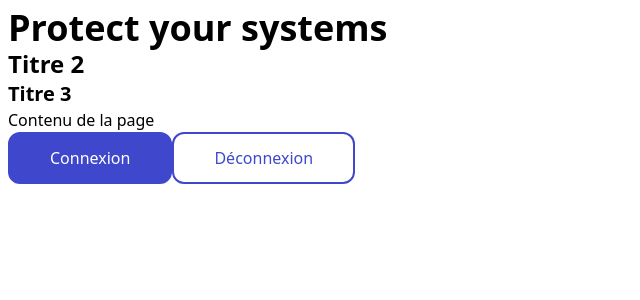
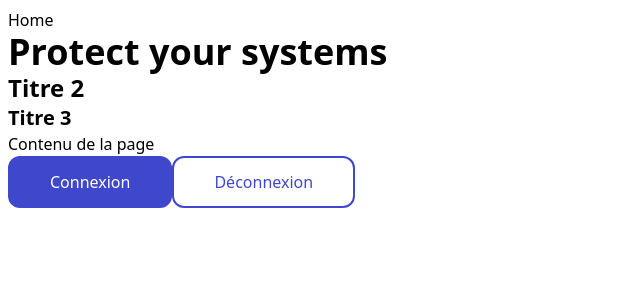
Before and after one commit to OHNIMUS-Leopold/CyberAware, a Nuxt app: page / in a window 1280 px wide. Shown: the top 300 px of the page, without its empty margins (0-640 px from the left). Built offline with nearby package versions, Linux system fonts and the light colour scheme.

Commit message:
header import

```diff
--- a/layouts/default.vue
+++ b/layouts/default.vue
@@ -1,6 +1,6 @@
 <template>
     <div>
-        <!-- <MyHeader /> -->
+        <MyHeader />
         <slot />
         <!-- <MyFooter /> -->
     </div>
```
